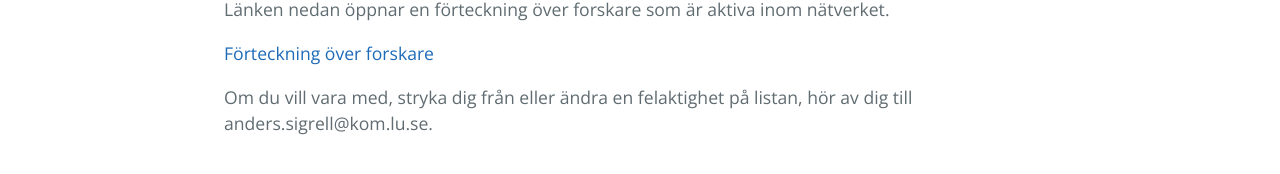
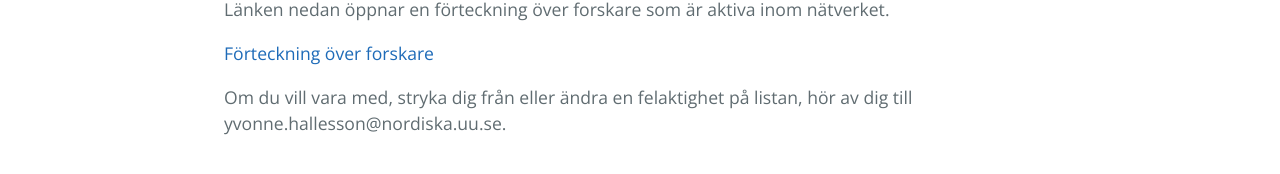
Before and after one commit to smdihemsida/smdihemsida.github.io, a Jekyll site: the page built from forskare.md, in a window 1280 px wide. Shown: the part 616-790 px from the top of the page. Built offline with Jekyll 4.4.1, drawn with Linux system fonts in a browser that asks for light colours; our own code applies the rules of GitHub Pages for plain Markdown files.

Commit message:
Update forskare.md
Skev dit ny epost.

```diff
--- a/forskare.md
+++ b/forskare.md
@@ -8,4 +8,4 @@ Länken nedan öppnar en förteckning över forskare som är aktiva inom nätver
 
 [Förteckning över forskare](https://drive.google.com/open?id=1WDUyhkn2Q4-R13Q-ndNuQXixQ2N6MjSM)
 
-Om du vill vara med, stryka dig från eller ändra en felaktighet på listan, hör av dig till anders.sigrell@kom.lu.se.
+Om du vill vara med, stryka dig från eller ändra en felaktighet på listan, hör av dig till yvonne.hallesson@nordiska.uu.se.
```
